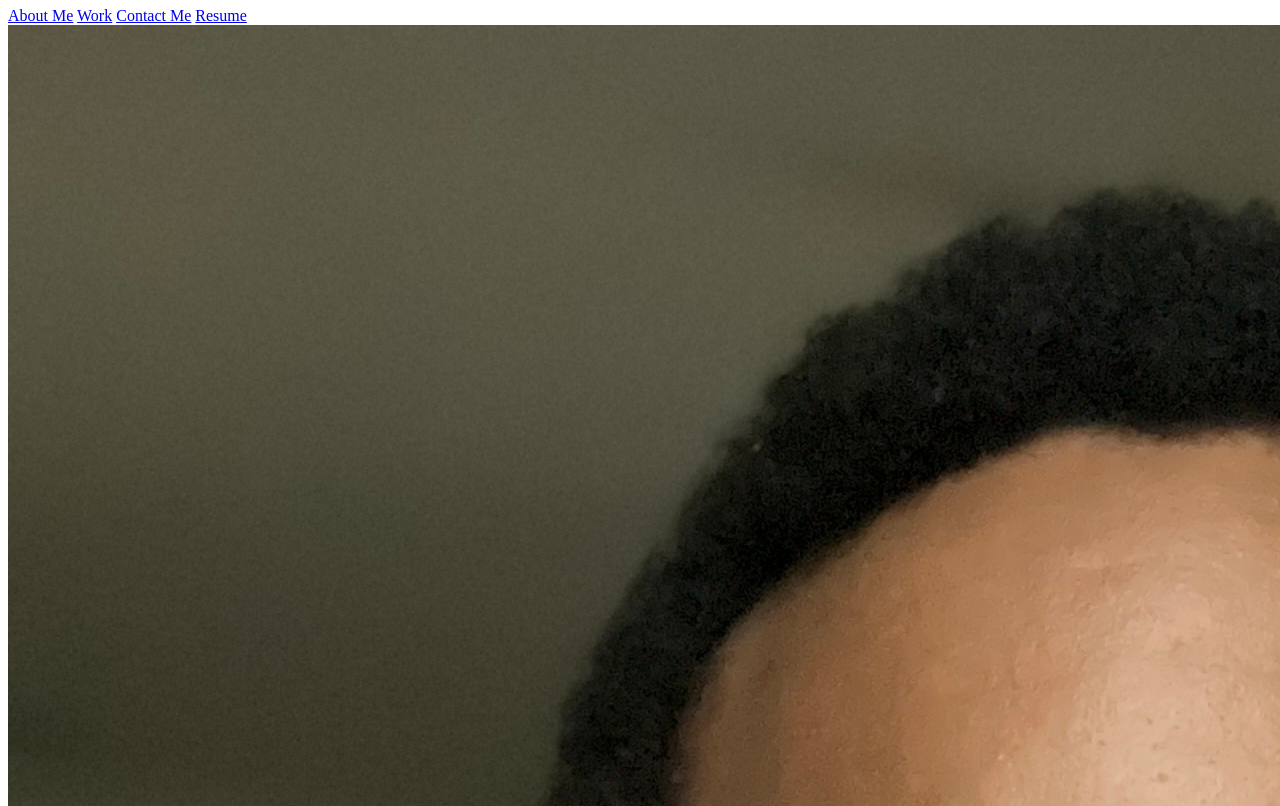
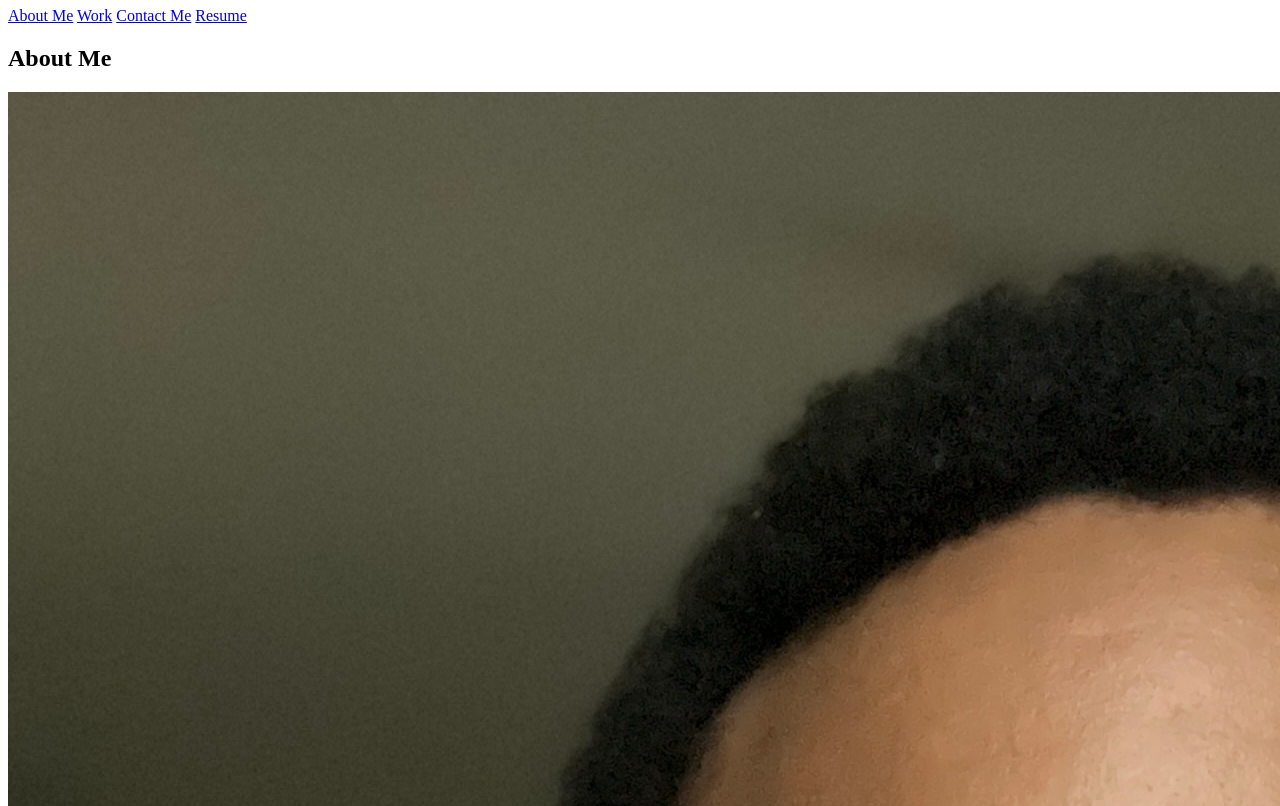
Before and after one commit to jesse-howell/professional-portfolio, a plain HTML site: page index.html in a window 1280 px wide. Shown: the part 73-879 px from the top of the page. Drawn offline with Linux system fonts and the light colour scheme.

Commit message:
removed class from article tag on line 28 and changed h2 position

```diff
--- a/index.html
+++ b/index.html
@@ -24,9 +24,11 @@
     <!-- added article elements -->
     <!-- changed parent article element to main -->
     <main>
-        <article id="about-me" class="topic">
+        <!-- removed class from article tag -->
+        <article id="about-me">
+            <!-- changed h2 position -->
+            <h2>About Me</h2>
             <img src="./assets/images/headshot.JPG" alt="Headshot" class="float-right">
-            <h2>About Me</h2>
             <p>
                 Lorem ipsum dolor sit amet consectetur adipisicing elit. Inventore, nisi! In repellat est veniam assumenda quibusdam iusto eum nostrum facilis laudantium, perferendis non quis, nam deleniti libero ab veritatis voluptate.
             </p>
```
